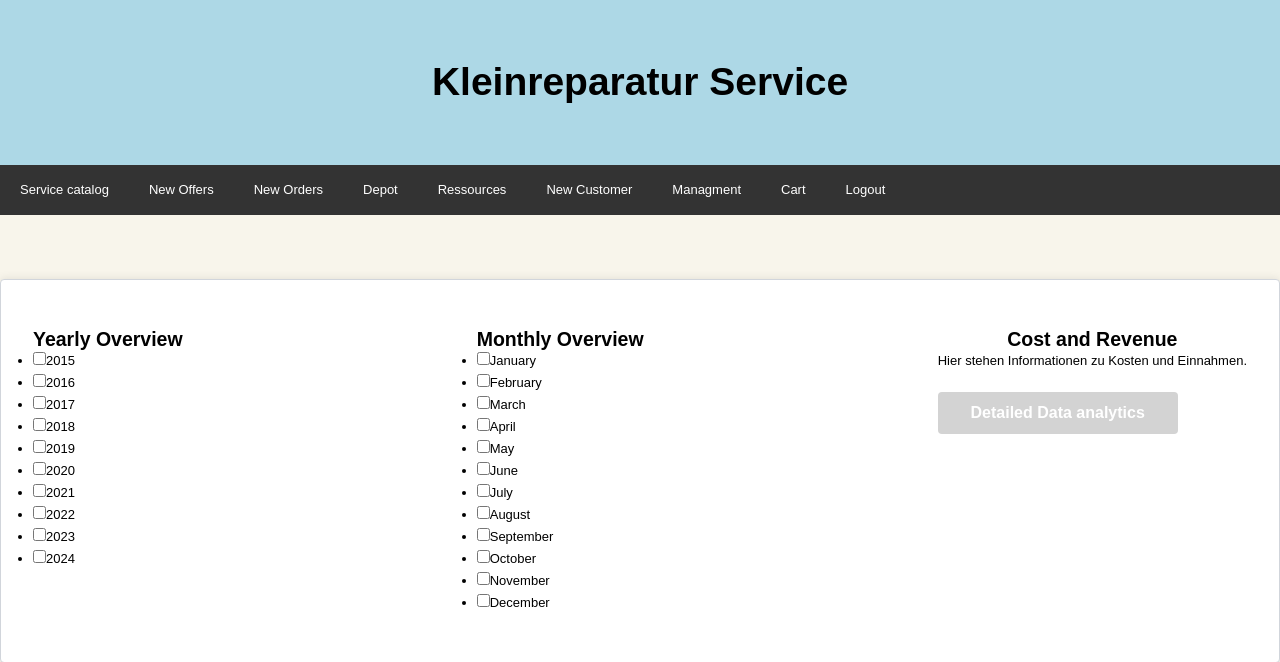
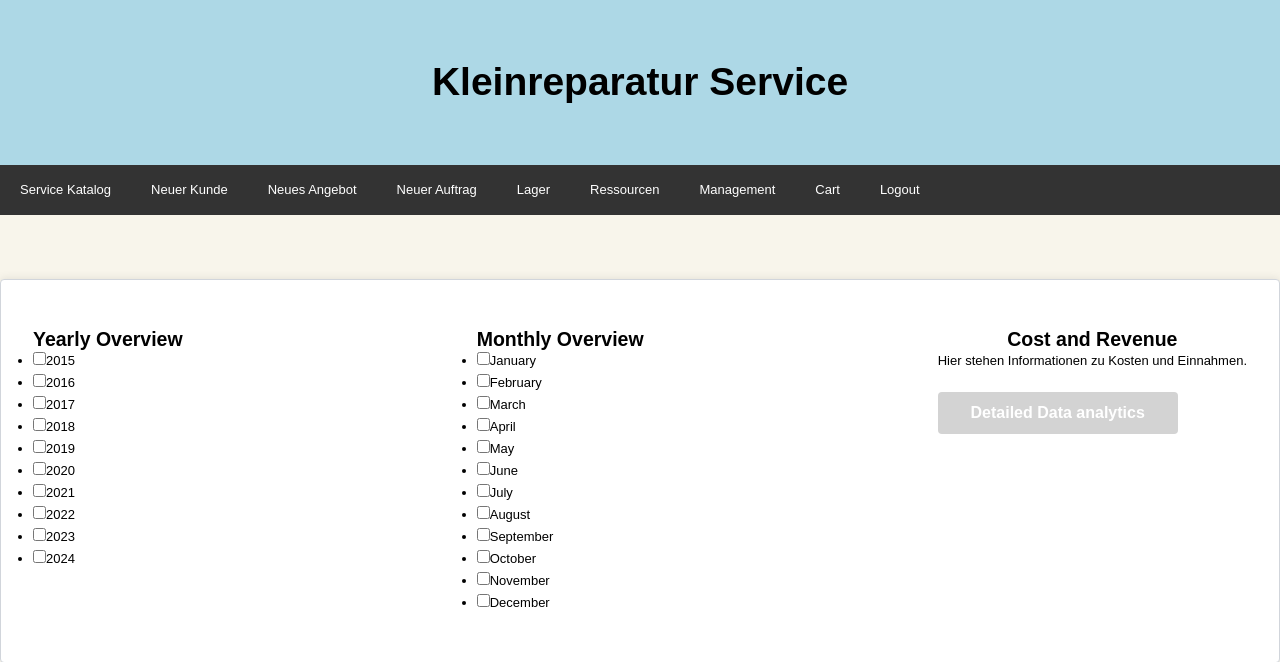
Before and after one commit to thedobariya/SP2024-G5-Kleinreparaturen_2, a Spring Boot app: page /finance.html in a window 1280 px wide. Shown: the top 662 px of the page. Run offline with Spring Boot 4, Linux system fonts and the light colour scheme; the project's own start-up code is not run, and a stand-in starts its controllers and pages.

Commit message:
Fixed ManagementController & renamed UI categories

```diff
--- a/src/main/java/kickstart/managment/ManagmentController.java
+++ b/src/main/java/kickstart/managment/ManagmentController.java
@@ -7,10 +7,10 @@ import org.springframework.web.bind.annotation.GetMapping;
 public class ManagmentController {
 
 	@GetMapping("management.html")
-	public String managment() { return "managment"; }
+	public String management() { return "management"; }
 
 	@GetMapping("resources.html")
-	public String ressources() { return "ressources"; }
+	public String resources() { return "resources"; }
 
 	@GetMapping("finance.html")
 	public String finance() { return "finance"; }
@@ -20,4 +20,7 @@ public class ManagmentController {
 
 	@GetMapping("cart.html")
 	public String cart() { return "cart"; }
+
+	@GetMapping("servicecatalog.html")
+	public String servicecatalog() {return "servicecatalog";}
 }
--- a/src/main/java/servicecatalog/SerivceController.java
+++ b/src/main/java/kickstart/servicecatalog/SerivceController.java
@@ -1,4 +1,4 @@
-package servicecatalog;
+package kickstart.servicecatalog;
 
 public class SerivceController {
 }
--- a/src/main/java/servicecatalog/Service.java
+++ b/src/main/java/kickstart/servicecatalog/Service.java
@@ -1,4 +1,4 @@
-package servicecatalog;
+package kickstart.servicecatalog;
 
 import jakarta.persistence.Entity;
 import jakarta.persistence.Id;
--- a/src/main/java/servicecatalog/ServiceRepository.java
+++ b/src/main/java/kickstart/servicecatalog/ServiceRepository.java
@@ -1,4 +1,4 @@
-package servicecatalog;
+package kickstart.servicecatalog;
 
 public interface ServiceRepository {
 }
--- a/src/main/resources/templates/finance.html
+++ b/src/main/resources/templates/finance.html
@@ -12,13 +12,13 @@
     </div>
 
     <div id="navbar">
-        <a href="#">Service catalog</a>
-        <a href="#">New Offers</a>
-        <a href="#">New Orders</a>
-        <a href="depot.html">Depot</a>
-        <a href="#">Ressources</a>
-        <a href="#">New Customer</a>
-        <a href="management.html">Managment</a>
+        <a href="servicecatalog.html">Service Katalog</a>
+        <a href="#">Neuer Kunde</a>
+        <a href="#">Neues Angebot</a>
+        <a href="#">Neuer Auftrag</a>
+        <a href="depot.html">Lager</a>
+        <a href="resources.html">Ressourcen</a>
+        <a href="management.html">Management</a>
         <a href="cart.html">Cart</a>
         <a href="#">Logout</a>
     </div>
--- a/src/main/resources/templates/servicecatalog.html
+++ b/src/main/resources/templates/servicecatalog.html
@@ -19,11 +19,11 @@
 
 <div id="navbar">
     <a href="servicecatalog.html">Service Katalog</a>
+    <a href="#">Neuer Kunde</a>
     <a href="#">Neues Angebot</a>
     <a href="#">Neuer Auftrag</a>
     <a href="depot.html">Lager</a>
     <a href="resources.html">Ressourcen</a>
-    <a href="#">Neuer Kunde</a>
     <a href="management.html">Management</a>
     <a href="cart.html">Cart</a>
     <a href="#">Logout</a>
@@ -36,7 +36,6 @@
             Wir sind Ihre zuverlässigen Partner für alle Arten von Reparaturen, sei es das Ausbessern Ihrer Lieblingskleidung oder die Reparatur Ihrer alten Lederschuhe.
             Unsere erfahrenen Handwerker kümmern sich liebevoll um jedes Detail, um sicherzustellen, dass Ihre Lieblingsstücke wieder in neuem Glanz erstrahlen.
             Vertrauen Sie auf unsere Expertise und lassen Sie uns Ihre Kleidungsstücke wieder wie neu machen!</p>
-        <button></button>
     </div>
 
     <div class="service">
--- a/src/main/resources/templates/welcome.html
+++ b/src/main/resources/templates/welcome.html
@@ -13,11 +13,11 @@
 
     <div id="navbar">
         <a href="servicecatalog.html">Service Katalog</a>
+        <a href="#">Neuer Kunde</a>
         <a href="#">Neues Angebot</a>
         <a href="#">Neuer Auftrag</a>
         <a href="depot.html">Lager</a>
-        <a href="resources.html">Resourcen</a>
-        <a href="#">Neuer Kunde</a>
+        <a href="resources.html">Ressourcen</a>
         <a href="management.html">Management</a>
         <a href="cart.html">Cart</a>
         <a href="#">Logout</a>
```
Also changed, not shown: src/main/resources/templates/cart.html (+7 -7 lines), src/main/resources/templates/depot.html (+6 -6 lines), src/main/resources/templates/management.html (+7 -7 lines), src/main/resources/templates/resources.html (+7 -7 lines).
